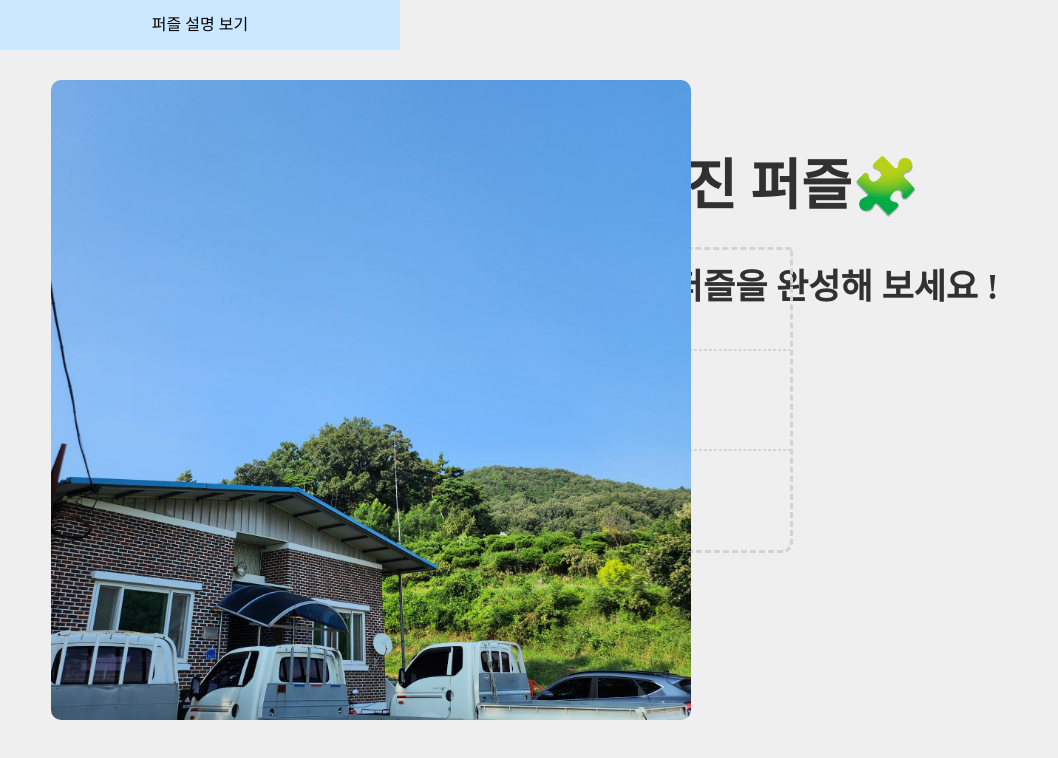
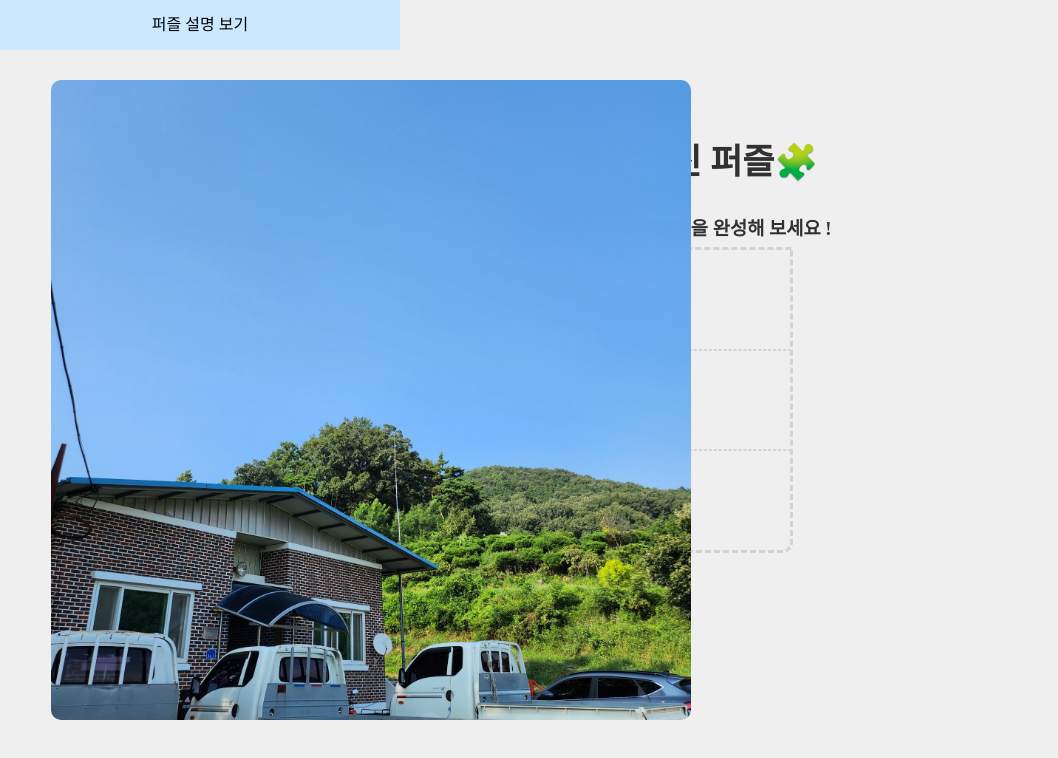
Before and after one commit to msmsmsms23/puzzle, a website: page public/index.html in a window 1280 px wide. Shown: the whole page, without its empty margins (0-1058 px from the left). Drawn offline with nearby package versions, Linux system fonts and the light colour scheme; a web font is replaced by a local one.

Commit message:
위치 조정

```diff
--- a/public/index.html
+++ b/public/index.html
@@ -19,8 +19,8 @@
   });
 </script>
 <br><br><br>
-  <h1 class="title">🧩<span id="title_color">광덕 1리</span> 사진 퍼즐🧩</h1>
-  <h2 class="title">맨 아래에 보이는 사진처럼 퍼즐을 완성해 보세요 !</h2>
+  <h2 class="title">🧩<span id="title_color">광덕 1리</span> 사진 퍼즐🧩</h2>
+  <h3 class="title">맨 아래에 보이는 사진처럼 퍼즐을 완성해 보세요 !</h3>
     <div id='puz_box'>
       <div id='puz'>
         <i class='first' ondrop='drop(event)' ondragover='allowDrop(event)'></i>
@@ -46,7 +46,7 @@
       </div>
       <div id='clicks'></div>
     </div>
-    <br><br><br><br><br><br><br><br><br><br><br><br><br>
+    <br><br><br><br><br><br><br><br><br><br><br><br><br><br><br><br><br><br>
     <div><img id = 'complete' src = './img/1.jpg' width = "50%"></div>
     <script src="./puzzle.js"></script>
 </body>
```
